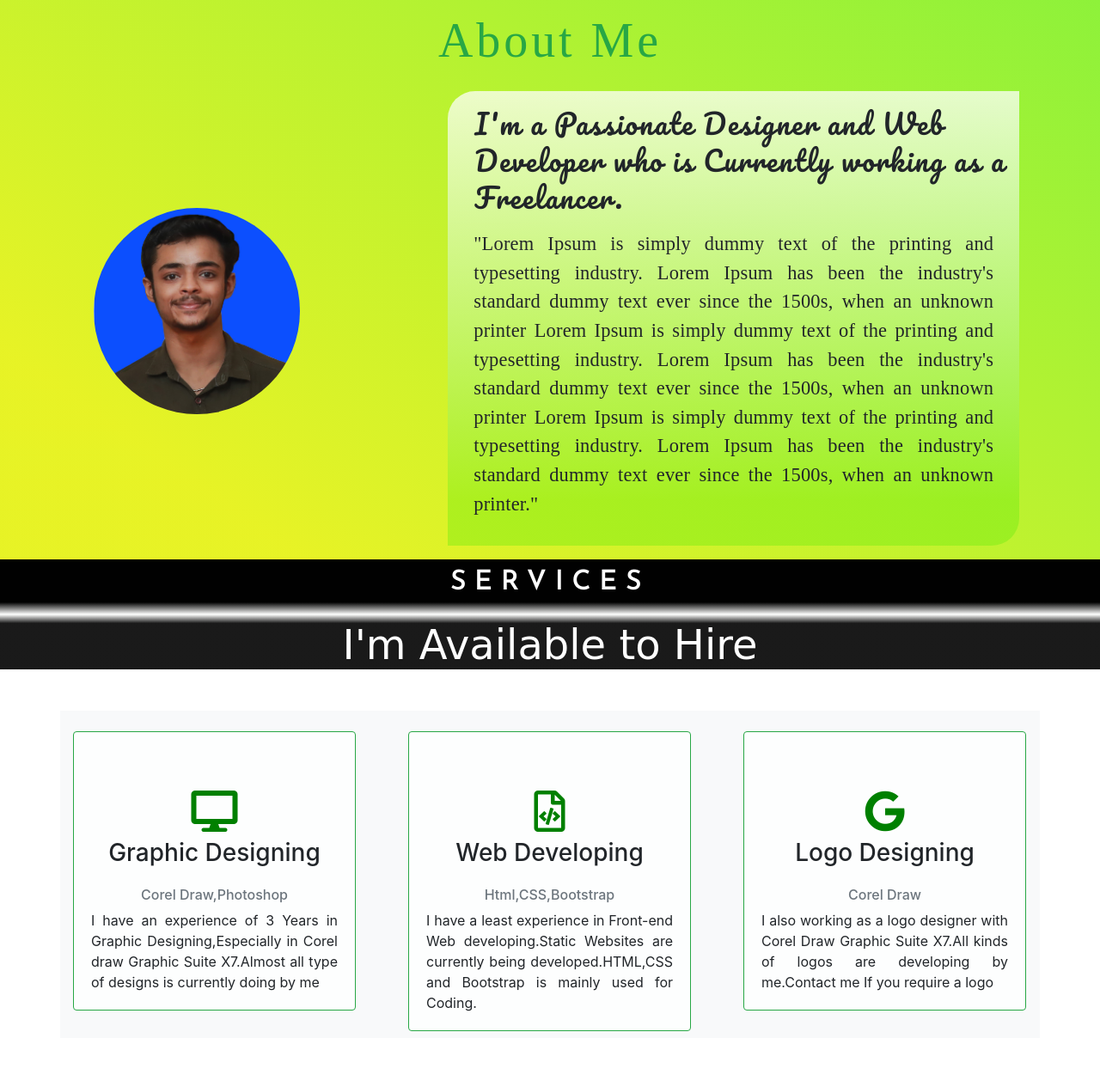
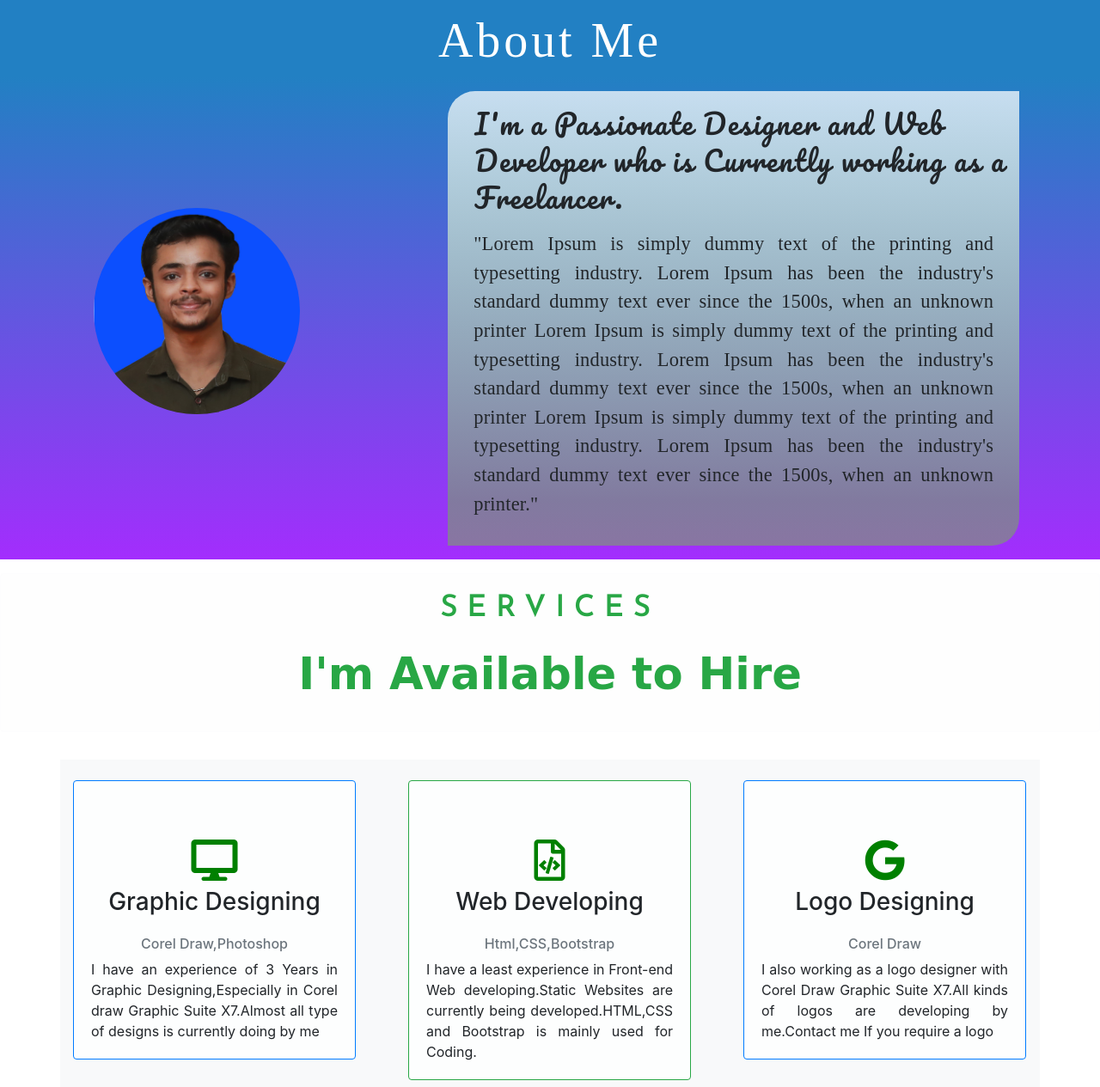
Before and after one commit to hariua/personal-website, a plain HTML site: page index.html in a window 1280 px wide. Shown: the part 802-2067 px from the top of the page at 86% size. Before the commit the page ends 2010 px from the top, so only its background shows below. Drawn offline with Linux system fonts and the light colour scheme; a web font is replaced by a local one.

Commit message:
About section,Service(heading) section colour change

```diff
--- a/CSS/home.css
+++ b/CSS/home.css
@@ -54,8 +54,8 @@ background: linear-gradient(4deg, rgba(20,20,19,0.8127626050420168) 19%, rgba(7,
 	height: 15em;
 }
 .about-section{
-	background: rgb(230,242,26);
-background: linear-gradient(35deg, rgba(230,242,26,0.9472163865546218) 16%, rgba(137,241,50,0.9612219887955182) 100%);
+	background: rgb(34,128,195);
+background: linear-gradient(180deg, rgba(34,128,195,1) 14%, rgba(163,45,253,1) 100%);
 }
 .about{
 	border-radius: 2em 0em;
@@ -76,13 +76,7 @@ background: linear-gradient(0deg, rgba(99,235,13,0.37298669467787116) 10%, rgba(
 	font-weight:500;
 }
 
-.card-image1{
-	width: 100%;
-	height: 8em;
- background: rgb(1,1,1,);
-background: linear-gradient(0deg, rgba(1,1,1,0.9) 42%, rgba(254,255,253,0.5) 50%, rgba(1,1,1,1) 61%);
 
-}
 .card{
 	background: rgba(255, 255, 255, 0.8);
 z-index: 2;
--- a/index.html
+++ b/index.html
@@ -67,7 +67,7 @@
 
 	<section class="pt-3 about-section container-fluid pb-3">
 		<div class="container">
-			<h2 class="text-center display-4 pb-3 text-success" style="font-weight: 400;font-family:serif;letter-spacing: 0.07em;font-weight: 400" > About Me</h2>
+			<h2 class="text-center display-4 pb-3 text-white" style="font-weight: 400;font-family:serif;letter-spacing: 0.07em;font-weight: 400" > About Me</h2>
 			<div class="row">
 				<div class="col-md-4 my-auto mx-auto pb-3 col-sm-12">
 					<img src="Images/A90I5743.jpg" class="img-fluid rounded-circle my-image mx-auto">
@@ -81,16 +81,16 @@
 	</section>
 
 	<section>
-		<div class="card-image1 col-md-12">
-			<h2 class="text-white text-center pt-2" style="font-family: Josefin Sans,sans-serif;font-size: 2.0em;letter-spacing: 0.3em;">SERVICES</h2>
-			<p class="text-white text-center pt-2 " style="font-size: 3.0em;font-weight: normal;font-family: Dancing Script,cursive;">I'm Available to Hire</p>
+		<div class="col-md-12 alert alert-light container-fluid mt-3">
+			<h2 class="text-success text-center pt-2" style="font-family: Josefin Sans,sans-serif;font-size: 2.2em;letter-spacing: 0.3em;">SERVICES</h2>
+			<p class="text-success text-center pt-2 " style="font-size: 3.2em;font-weight: bold;font-family: Dancing Script,cursive;">I'm Available to Hire</p>
 		</div>
 
-		<div class="container pt-5">
+		<div class="container pt-3">
 			<div class="row text-center bg-light">
 			<div class="card-deck">
 				<div class="col-md-4 ">
-					<div class="card pt-5 mr-3 mb-2 mt-4 border-success">
+					<div class="card pt-5 mr-3 mb-2 mt-4 border-primary">
 						<div class="card-body">
 							<i class="card-img-top fa fa-desktop"></i>
 							<h3 class="card-title pt-2">Graphic Designing</h3>
@@ -110,7 +110,7 @@
 					</div>
 				</div>
 				<div class="col-md-4 ">
-					<div class="card pt-5 mr-3 mb-2 mt-4 border-success">
+					<div class="card pt-5 mr-3 mb-2 mt-4 border-primary">
 						<div class="card-body">
 							<i class="card-img-top fab fa-google"></i>
 							<h3 class="card-title pt-2">Logo Designing</h3>
```
